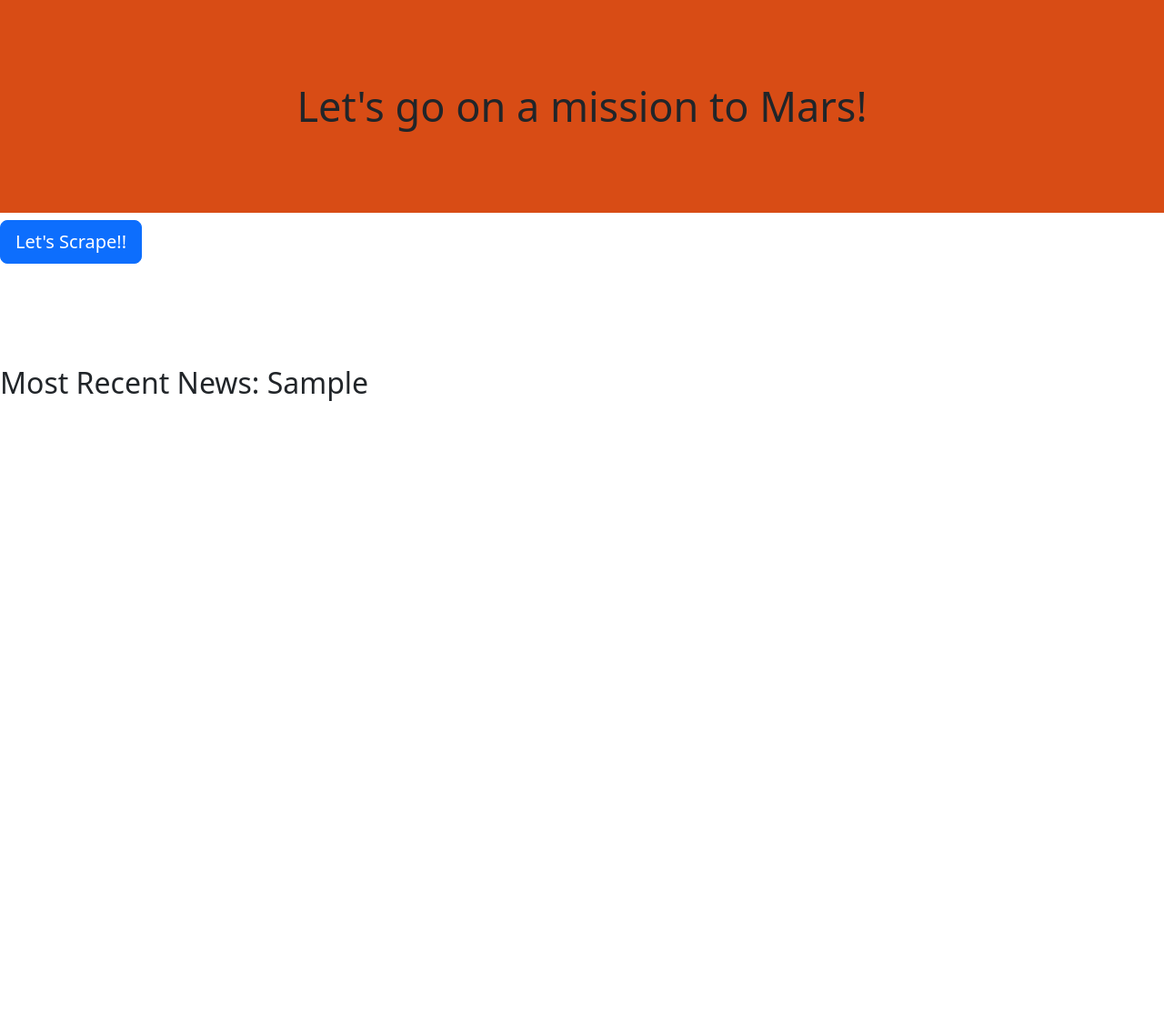
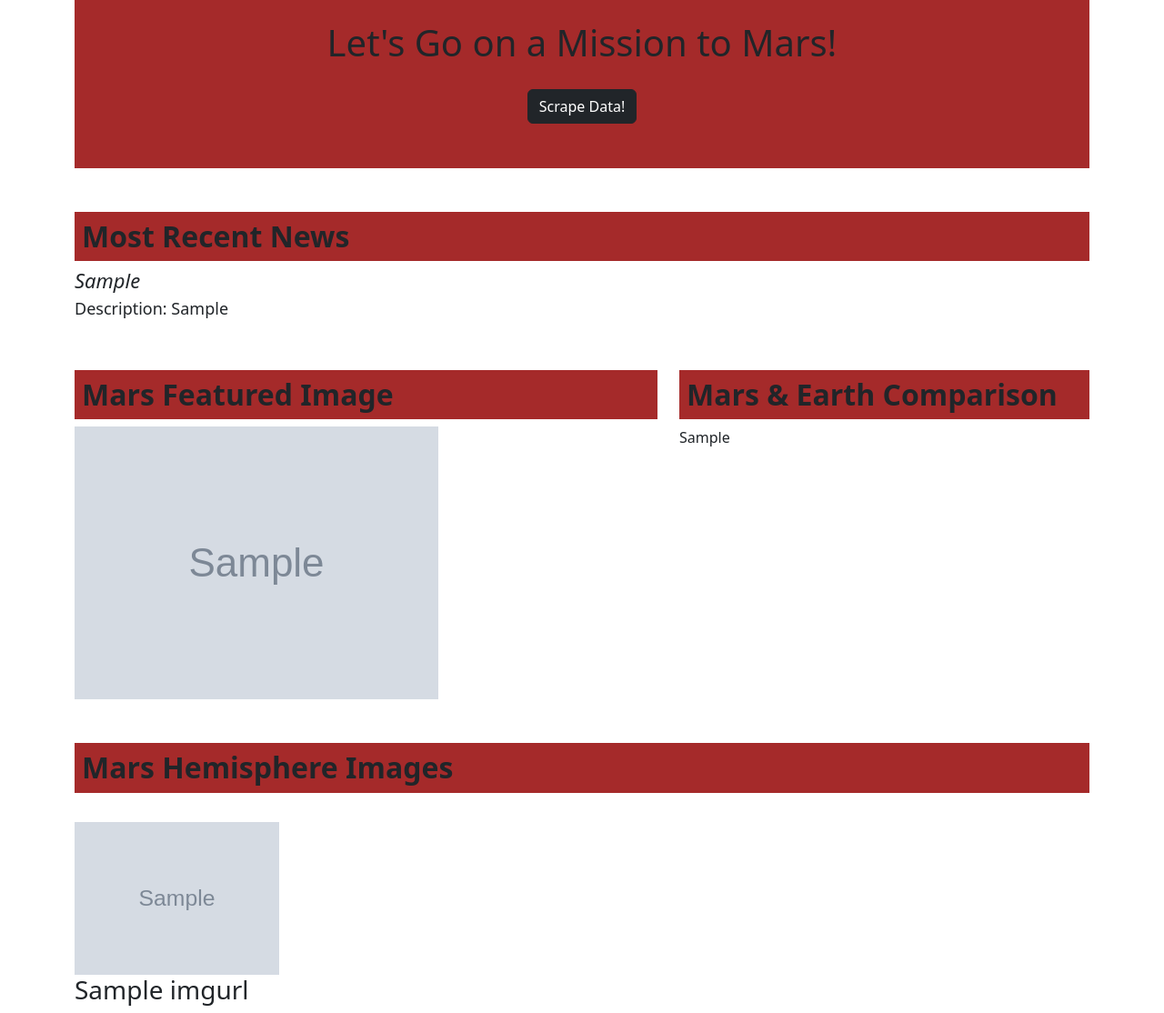
Before and after one commit to dczornyj/web-scraping-challenge, a Flask app: page / in a window 1280 px wide. Shown: the whole page at 91% size. Before the commit the page ends 441 px from the top, so only its background shows below. Run offline with Flask 2, Linux system fonts and the light colour scheme; grey boxes marked "Sample" are stand-in pictures; a database or web service that is not in the repository returns one stand-in record (values such as "Sample title"); some libraries are stand-ins or nearby versions.

Commit message:
all done

```diff
--- a/Missions_to_Mars/app.py
+++ b/Missions_to_Mars/app.py
@@ -9,14 +9,13 @@ app = Flask(__name__)
 app.config["MONGO_URI"]= 'mongodb://localhost:27017/mars_app'
 mongo=PyMongo(app)
 
-
 @app.route("/")
 def home():
     # Find one record of data from the mongo database
     mars_page_scraped = mongo.db.collection.find_one()
 
     # Return template and data
-    return render_template("index.html", mars_info=mars_page_scraped)
+    return render_template("index.html", mars_info=mars_page_scraped, )
 
 
 @app.route("/scrape")
@@ -24,6 +23,8 @@ def scrape():
 
     # Run the scrape function
     mars_data = scrape_mars.scrape_data()
+
+    #for loop for images in mars hemisphere
 
     # Insert the record
     mongo.db.collection.update_one({}, {"$set": mars_data}, upsert=True)
--- /dev/null
+++ b/Missions_to_Mars/static/style.css
@@ -0,0 +1,43 @@
+.jumbotron {
+    padding: 0.5em;
+    background-color: brown;
+    font-style:inherit;
+    text-align: center ;
+    font-size: 45px;
+}
+
+.news_header {
+
+    padding: 0.25em;
+    background-color: brown;
+    font-weight: bolder;
+}
+
+.article_descript {
+    font-size: 18px;
+}
+
+
+.header_feat_img {
+
+    padding: 0.25em;
+    background-color: brown;
+    font-weight: bolder;
+}
+.article {
+    font-style: italic;
+    font-size: 22px;
+
+}
+
+.table_header {
+    padding: 0.25em;
+    background-color: brown;
+    font-weight: bolder;
+}
+
+.hems_images_header {
+    padding: 0.25em;
+    background-color: brown;
+    font-weight: bolder;
+}
--- a/Missions_to_Mars/templates/index.html
+++ b/Missions_to_Mars/templates/index.html
@@ -4,30 +4,78 @@
 <head>
     <meta charset="UTF-8">
     <title>Mission to Mars</title>
-    <link rel="stylesheet" href="style.css">
+    <link rel="stylesheet" href="static/style.css">
+    <!-- CSS only -->
     <link href="https://cdn.jsdelivr.net/npm/bootstrap@5.2.0-beta1/dist/css/bootstrap.min.css" rel="stylesheet" integrity="sha384-0evHe/X+R7YkIZDRvuzKMRqM+OrBnVFBL6DOitfPri4tjfHxaWutUpFmBp4vmVor" crossorigin="anonymous">
+    <!-- JavaScript Bundle with Popper -->
+    <script src="https://cdn.jsdelivr.net/npm/bootstrap@5.2.0-beta1/dist/js/bootstrap.bundle.min.js" integrity="sha384-pprn3073KE6tl6bjs2QrFaJGz5/SUsLqktiwsUTF55Jfv3qYSDhgCecCxMW52nD2" crossorigin="anonymous"></script>
+
 </head>
 
 
 
 <body>
 
-<h1 class="header_for_page">Let's go on a mission to Mars!</h2>
-<p><a class="btn btn-primary btn-lg" href="/scrape" role="button">Let's Scrape!!</a></p>
+    <div class="container">
+        <div class="jumbotron text-center">
+            <h1>Let's Go on a Mission to Mars!</h1>
+            <p><a class="btn btn-dark" href="/scrape" role="button">Scrape Data!</a></p>
+        </div>
         <br>
         <br>
+        <div class="row">
+            <div class="col-md-12">
+                <h2 class="news_header">Most Recent News</h2>
+                <h3 class="article"> {{mars_info.latest_mars_article}}</h3>
+                <h4 class="article_descript">Description: {{mars_info.latest_article_par}}</h4>
+            </div>
+        </div>
         <br>
         <br>
 
-<h2>Most Recent News: {{mars_info.latest_mars_article}}</h2>
+        <div class="row">
 
+            <div class="col-md-7">
+                <h2 class="header_feat_img">Mars Featured Image</h2>
+                <img src = "{{mars_info.mars_feat_img}}" alt="Mars">
+            </div>
 
+            <div class="col-md-5">
+                <h2 class="table_header">Mars & Earth Comparison </h2>
+                <table class= "table table-striped">{{mars_info.mars_earth_table | safe}}</table>
+
+            </div>
+
+        </div>
        <br>
        <br>
+
+        <h2 class="hems_images_header">Mars Hemisphere Images</h2>
         <br>
+
+        <div class= "row">
+            {% for imgurl in mars_info.hems_titles_imgs %}
+            <div class= "col-md-3">
+            <img class="adjust_photos" width="225px" src = {{imgurl.img_url}}>
+            <h3>{{imgurl.title}}</h3>
+            </div>
+            {% endfor %}
 
 
 
 
 
+
+
+
+
+
+
+
+
+        </div>
+
+
+
+    </div>
 </body>
--- a/Missions_to_Mars/templates/style.css
+++ /dev/null
@@ -1,7 +0,0 @@
-.header_for_page {
-    padding: 2em;
-    background-color: rgb(216, 76, 21);
-    font-style:inherit;
-    text-align: center ;
-    font-size: 45px;
-}
```
Also changed, not shown: Missions_to_Mars/scrape_mars.py (+6 -2 lines), 1 other file. Lines whose indentation alone changed are shown as unchanged.
